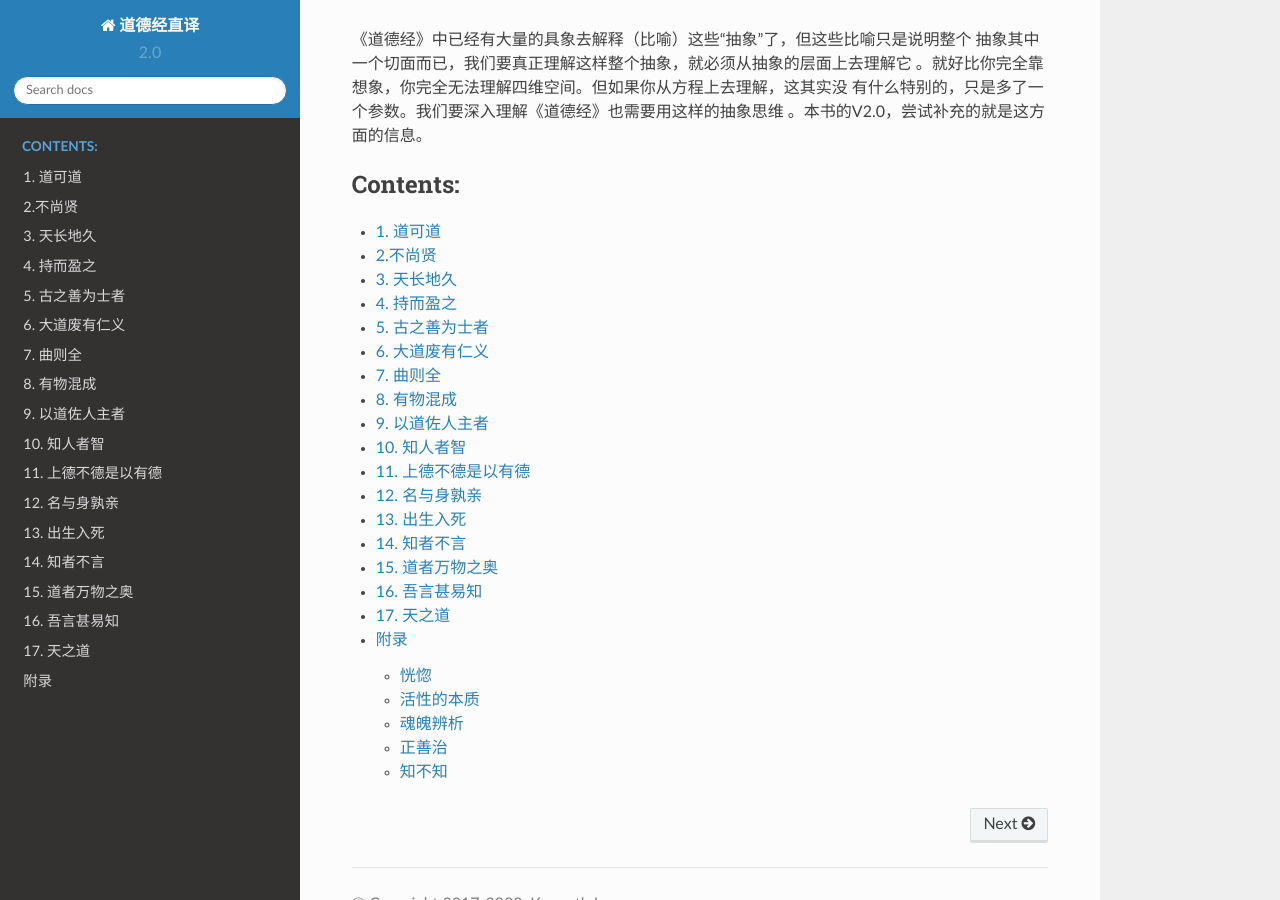
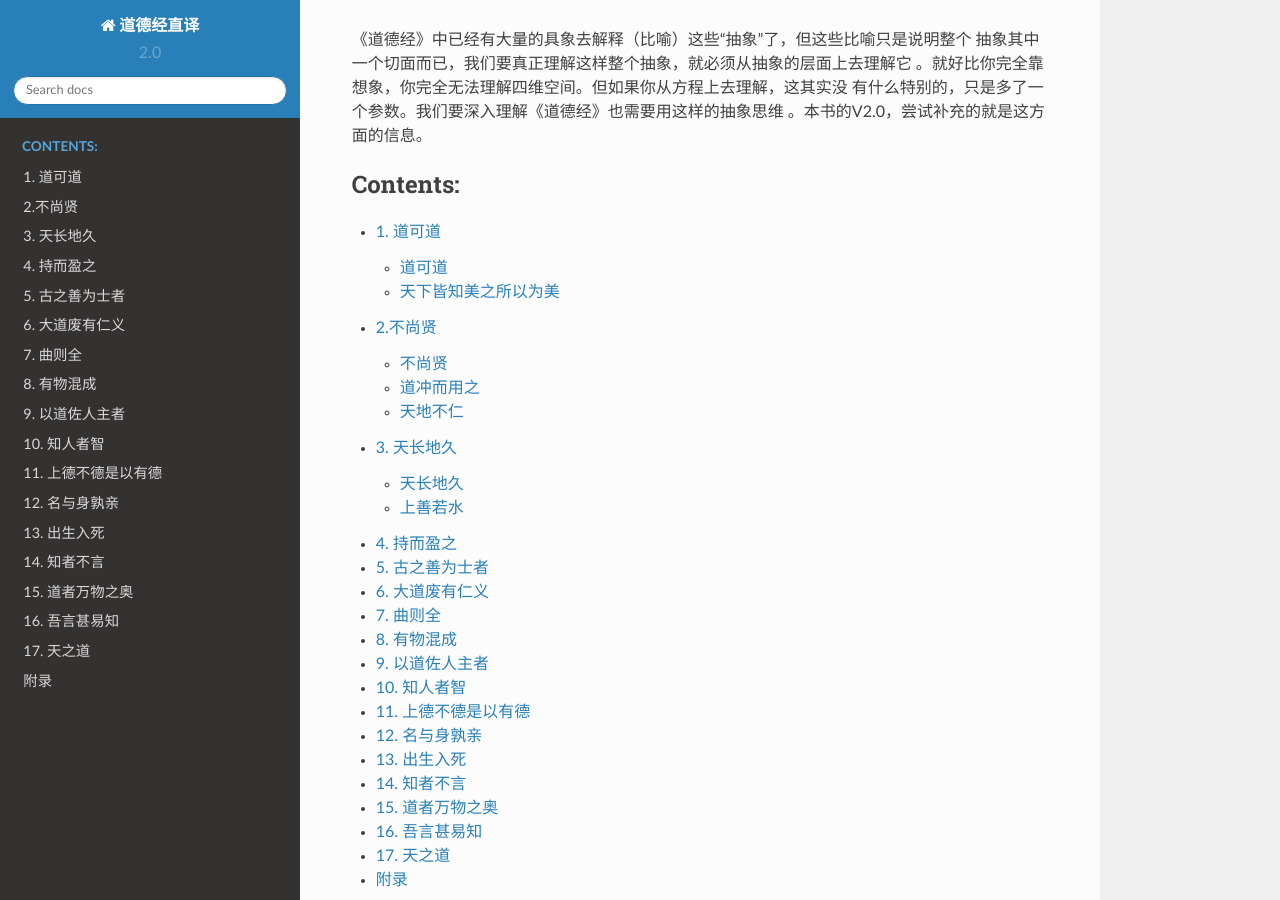
Before and after one commit to Kenneth-Lee/daodejing_translation, a Sphinx documentation site: the page built from source/README.rst, in a window 1280 px wide and 900 px high, scrolled down 7743 px. Built offline with Sphinx 7.4.7 and the Read the Docs theme 2.0.0, drawn with Linux system fonts in a browser that asks for light colours; formulas are drawn with MathJax 3; some of the changed lines change nothing that is shown.

Commit message:
03.天长地久：补充阅读引导
Signed-off-by: Kenneth Lee <Kenneth-Lee-2012@qq.com>

```diff
--- a/source/01.道可道.rst
+++ b/source/01.道可道.rst
@@ -5,6 +5,9 @@
 
 1. 道可道
 *********
+
+道可道
+======
 
 ::
 
@@ -52,13 +55,16 @@
 其实不关心有和无集合内的东西，我们只关系分界线在哪里。所以这里有必要再创建一个
 名来代表这个分界线，这里就用了“玄”的概念。如果用10表示整个道的某个切面，3就把这
 个切面分成了1，2，3和4，5，...，10两个部分，那么3代表前面的部分，还是后面的部分
-其实无所谓，从记录这个信息的角度，这其实无所谓。所以两者同出而异名。
+其实无所谓，从记录这个信息的角度，有其中一边，就知道另一边。所以两者同出而异名。
 
 对于一个全集，我们切走不关心的部分，目的是突出想观察（或者讨论）的部分，这部分
 是引起我们的兴趣的部分，所以，无体现了妙。而我们在乎了有，是要看到我们关心的整
 个范围，这就是缴。我们关心它的集合本身。
 
 整个我们眼中的世界，其实是玄们的互相交缠，划分出来的更多的集合而已。
+
+天下皆知美之所以为美
+=====================
 
 ::
 
--- a/source/02.不尚贤.rst
+++ b/source/02.不尚贤.rst
@@ -5,6 +5,10 @@
 
 2.不尚贤
 ********
+
+不尚贤
+=======
+
 ::
 
     不尚贤，使民不争。不贵难得之货，使民不为盗。不见可欲，使民心不乱。
@@ -36,6 +40,9 @@
 奇奇怪怪幻想当然没有什么不好，但如果整个国家都在幻想，这个国家不行吧？
 
 所以，这里整体上还是讨论一个国家战略问题。
+
+道冲而用之
+============
 
 ::
 
@@ -79,7 +86,8 @@
 老子尝试从这里深入探讨一下道的特性，但讨论完了，觉得也没啥用，这段文字就悬在半
 空，和前后的上下文都没有特别强的关联了。
 
-
+天地不仁
+=========
 ::
 
     天地不仁，以万物为刍狗。圣人不仁，以百姓为刍狗。
@@ -130,19 +138,21 @@
 么？
 
 所以我觉得这里就是一个观察上的比喻：你看着“天地”，就像看着泉水从泉眼里面冒出来
-。有些冒出来就没有了，这个东西我们就不看了，有些一直都在冒，我们把这种称为“玄牝
-”，玄牝的本身又从哪里冒出来的？我们就认为有一个来源吧，那个我们叫它“天地根”，天
-地这些我们注意到的名，可能来自某个我们不知道的动力源吧。反正我们也看不见它。但
-我们注意到了泉眼本身的特点，就是它并不激烈，你要它一下改变什么，它也没有改变什
-么（呈现为我们这个世界确实挺有规律的，没有什么东西一下能改变什么），但你希望这
-个世界停下来不运转了，它也不是，你用再大的力量也不能按停它。
+（请注意，按前面的定义，无论是冲还是不盈，从道的角度说都是冒出来）。我们把这个
+源头称为“玄牝”，玄牝的本身又从哪里冒出来的？我们就认为有一个来源吧，那个我们叫
+它“天地根”（玄牝勉强可见，好像我们看到太阳叫它太阳那样，只是叫不出名字，而天地
+根是看不见的部分），天地这些我们注意到的名，可能来自某个我们不知道的动力源吧。
+反正我们也看不见它。但我们注意到了泉眼本身的特点，就是它并不激烈，你要它一下改
+变什么，它也没有改变什么（呈现为我们这个世界确实挺有规律的，没有什么东西一下能
+改变什么），但你希望这个世界停下来不运转了，它也不是，你用再大的力量也不能按停
+它。
 
 你希望它能改变什么，它不是，你希望它停下来，它也不是。是不是让希望在名上要如何
-如何的人很抓狂？但这就是天地。它就是那么轻轻流淌，最终成就整个让你不可抵御的世
-界。
+如何的人（也就是希望名字的特性非常明显的人）很抓狂？但这就是天地。它就是那么轻
+轻流淌，最终成就整个让你不可抵御的世界。
 
-这样把本文的三段翻译结合起来，其实它是有上下文的，三段其实都在描述道的特征：它是
-问题，它没有偏好，它慢而不可中断。
+这样把本文的三段翻译结合起来，其实它是有上下文的，三段其实都在描述道的特征：它
+是问题，它没有偏好，它慢而不可中断。
 
 .. [1] 关于无为
 
--- a/source/03.天长地久.rst
+++ b/source/03.天长地久.rst
@@ -1,10 +1,14 @@
-.. Kenneth Lee 版权所有 2017-2020
+.. Kenneth Lee 版权所有 2017-2021
 
 :Authors: Kenneth Lee
-:Version: 1.1
+:Version: 2.0
 
 3. 天长地久
 ************
+
+天长地久
+========
+
 ::
 
     天长地久。
@@ -18,9 +22,17 @@
 没有个人的私（个人的追求），所以才得成了自己的私（从现实上得到了其他人想成为“私
 ”的东西）？
 
-*生是对死的对抗，是在一个维度上的扩展。考虑到名是道的泛波，所有单向的扩展，最终
+[阅读引导]
+
+生是对死的对抗，是在一个维度上的扩展。考虑到名是道的泛波，所有单向的扩展，最终
 都是反转。所以，把“生”落在泛波本身上，才是“长生”之道：不需要生，才是“长生”。所
-有人的“私”都是你的私，你才会成就你的“私”。*
+有人的“私”都是你的私，你才会成就你的“私”。
+
+我感觉这不是哲学，这更像是人生观。
+
+
+上善若水
+=========
 
 ::
 
@@ -37,3 +49,18 @@
 
 正因为“不争”（不对抗别人的意欲），所以就不会有[遗憾，不接受和纠缠]了（因为这个
 目标不存在）。
+
+[阅读引导]
+
+这一段看来是对后面所有描述的一个总结。是对圣人心态的一个总体形容。简单说就是对
+着目标，该干嘛干嘛，不去争。
+
+这个争既可以是口舌之争，也可以是行为上的争。但它关心的不是争不争的问题，它关心
+的是“现在在战略上什么选择是最优的”这个问题。如果我们只关心目标是否可以达成，争
+这个问题就不存在。从哲学的高度，我和你抢一个市场，争辩一个正确是否正确，这都不
+是“争”，这是战略的一部分，我只是完成目标的其中一步而已。和目标无关的，就是要“这
+个东西是我的，你不能抢”那些举措，这才是“争”。所以圣人根本不想这个问题，圣人想的
+是：为了我的目标，现在我的位置是否正确，目标是否正确，是否让其他人讨厌从而拦住
+我前进的道路？是否系统太混乱导致无法输出前进的动力？某件具体的事情的专业技能是
+什么？什么时候出手最好？……这全部是具体问题具体分析，而不是效小人之态：这对我有
+什么好处？这让我很没有面子！这是我的！我的！!我的！！！
```
